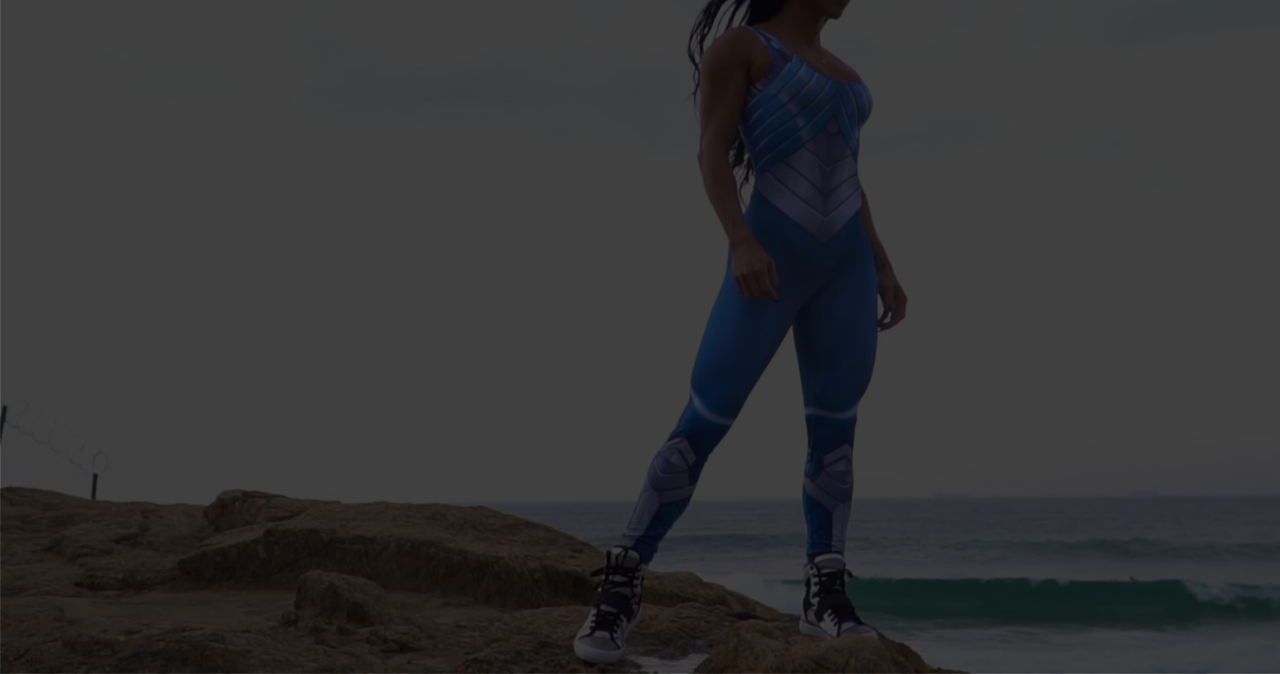
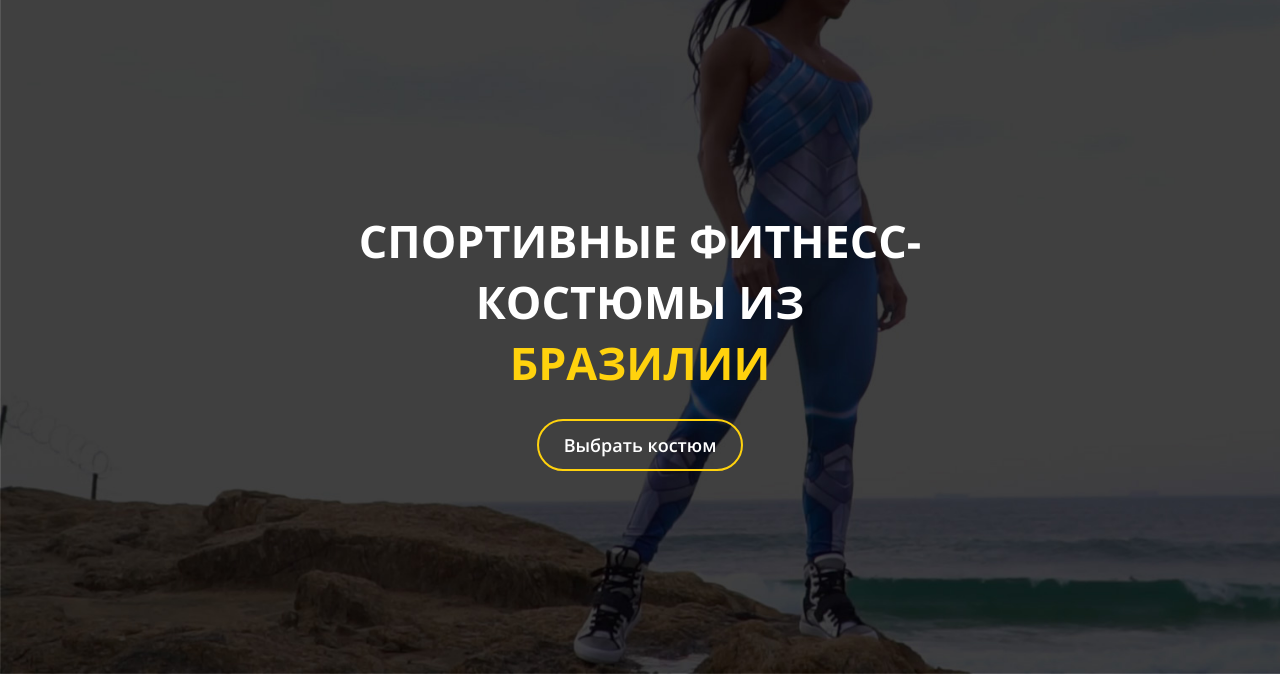
Before and after one commit to PowerProject/dynamite, a plain HTML site: page index.html in a window 1280 px wide. Shown: the part 126-800 px from the top of the page. Drawn offline with nearby package versions, Linux system fonts and the light colour scheme; files whose address does not match are found by name.

Commit message:
create section main

```diff
--- a/css/style.css
+++ b/css/style.css
@@ -256,8 +256,44 @@ section#main {
     background: url("../img/background-main.jpg");
     height: 100vh;
     background-size: cover;
+}
+section#main .head {
+    text-align: center;
+    width: 100%;
+    position: absolute;
+    top: 42vh;
 
 }
+
+section#main .head h1 {
+    text-transform: uppercase;
+    font: 2.8rem 'OpenSansBold';
+    color: #fff;
+    max-width: 45%;
+    margin: 0 auto;
+}
+
+section#main .head h1 span {
+    color: #ffd20d;
+}
+
+section#main .head a {
+    position: relative;
+    top: 5vh;
+    text-decoration: none;
+    background: transparent;
+    border: 2px solid #ffd20d;
+    border-radius: 35px;
+    color: #fff;
+    font: 18px 'OpenSansSemiBold';
+    padding: 12px 25px;
+}
+
+section#main .head a:hover {
+    color: #000;
+    background: #ffd20d;
+}
+
 /* ======================== The End Main =======================*/
 
 /* ======================== Section Products =======================*/
--- a/index.html
+++ b/index.html
@@ -56,7 +56,10 @@
 
 <!-- ==================== Section Main ========================= -->
 <section id="main">
-
+    <div class="head">
+        <h1> Спортивные фитнесс-костюмы из <span>бразилии</span></h1>
+        <a href="#products">Выбрать костюм</a>
+    </div>
 </section>
 
 
```
